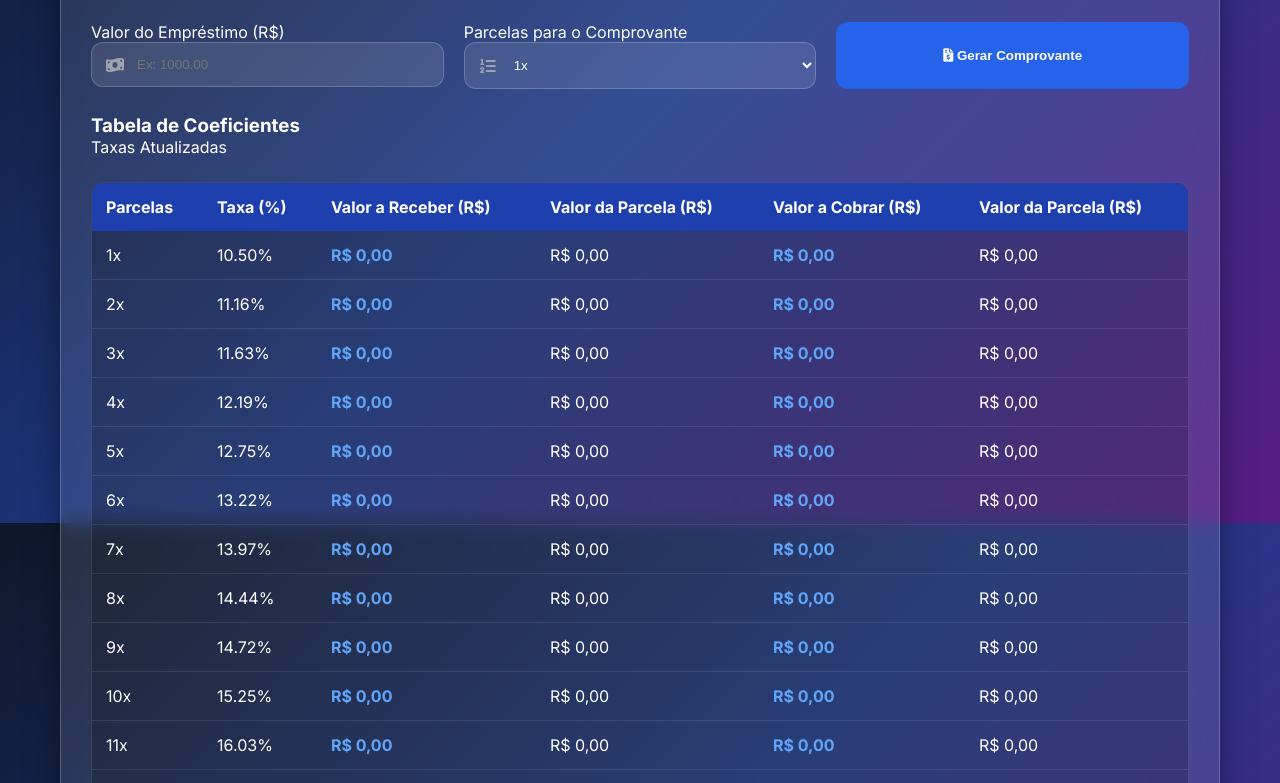
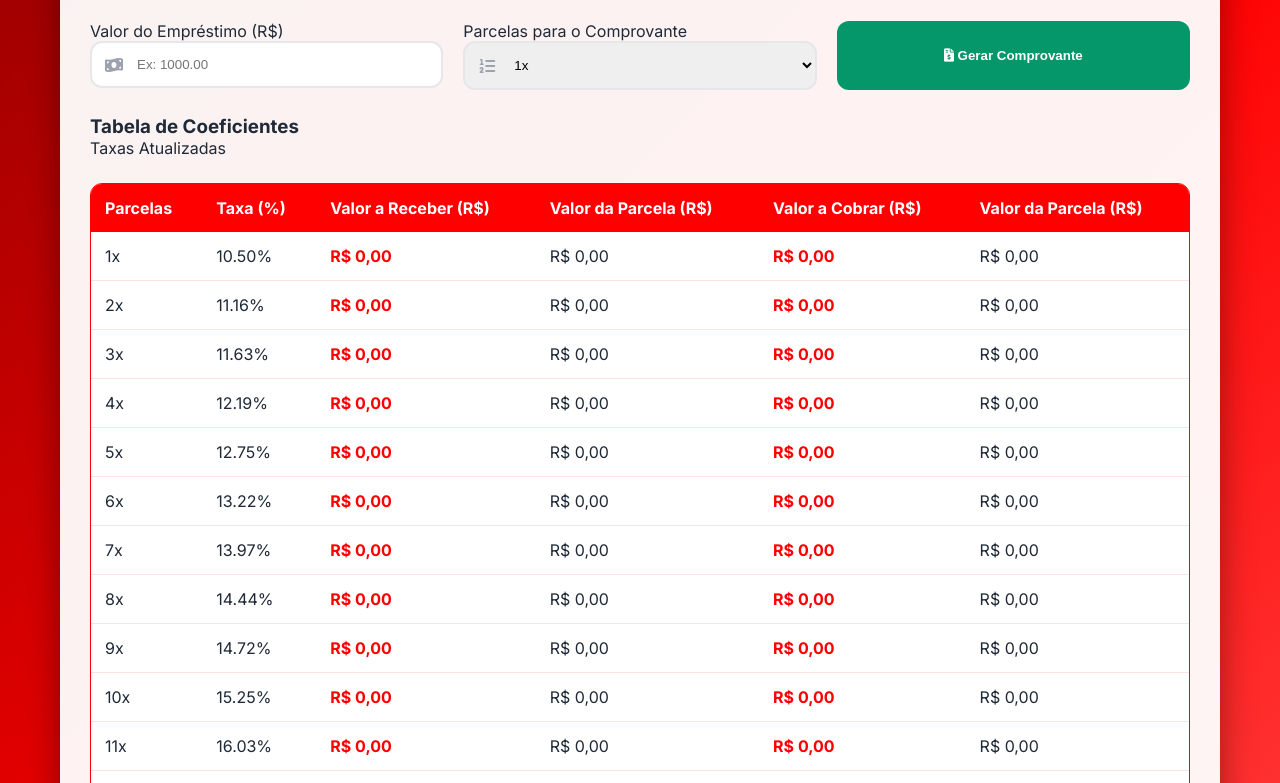
Before and after one commit to NovaEraEmpreendimentos/sm-dos-campos2, a plain HTML site: page index.html in a window 1280 px wide. Shown: the part 277-1060 px from the top of the page. Drawn offline with nearby package versions, Linux system fonts and the light colour scheme.

Commit message:
styles.css

```diff
--- a/styles.css
+++ b/styles.css
@@ -2,8 +2,7 @@
 
 body {
     font-family: 'Inter', sans-serif;
-    background: linear-gradient(135deg, #0f172a 0%, #1e3a8a 50%, #581c87 100%);
-    background-attachment: fixed;
+    background: linear-gradient(135deg, #8b0000 0%, #ff0000 50%, #ff4d4d 100%);
     min-height: 100vh; color: #fff;
 }
 
@@ -12,10 +11,7 @@ body {
 .logo-container h1 { font-size: 2.8rem; font-weight: 700; text-shadow: 2px 2px 4px rgba(0,0,0,0.3); }
 
 .simulator-card {
-    background: rgba(255, 255, 255, 0.1);
-    backdrop-filter: blur(10px);
-    -webkit-backdrop-filter: blur(10px);
-    border: 1px solid rgba(255, 255, 255, 0.2);
+    background: rgba(255, 255, 255, 0.95); color: #1f2937;
     border-radius: 20px; padding: 30px; box-shadow: 0 15px 35px rgba(0,0,0,0.4);
 }
 
@@ -23,25 +19,24 @@ body {
 .input-with-icon { position: relative; display: flex; align-items: center; }
 .input-with-icon i { position: absolute; left: 15px; color: #9ca3af; }
 .input-with-icon input, .input-with-icon select {
-    width: 100%; padding: 14px 14px 14px 45px;
-    background: rgba(255, 255, 255, 0.1); border: 1px solid rgba(255, 255, 255, 0.2);
-    border-radius: 12px; color: #fff;
+    width: 100%; padding: 14px 14px 14px 45px; border: 2px solid #e5e7eb; border-radius: 12px;
 }
 
 .btn-success {
-    background: #2563eb; color: #fff; border: none; padding: 15px;
+    background: #059669; color: #fff; border: none; padding: 15px;
     border-radius: 12px; cursor: pointer; font-weight: 700; width: 100%;
 }
 
-.table-container { overflow-x: auto; margin-top: 25px; background: rgba(0,0,0,0.2); border-radius: 12px; border: 1px solid rgba(255,255,255,0.1); }
+/* TABELA VERMELHA */
+.table-container { overflow-x: auto; margin-top: 25px; background: #fff; border-radius: 12px; border: 1px solid #ff0000; }
 table { width: 100%; border-collapse: collapse; }
-th { background: #1e40af; color: #ffffff; padding: 14px; text-align: left; }
-td { padding: 14px; text-align: left; border-bottom: 1px solid rgba(255,255,255,0.1); }
-.highlight { color: #60a5fa; font-weight: 700; }
+th { background: #ff0000; color: #ffffff; padding: 14px; text-align: left; }
+td { padding: 14px; text-align: left; border-bottom: 1px solid #fee2e2; }
+.highlight { color: #ff0000; font-weight: 700; }
 
-.modal { display: none; position: fixed; z-index: 1000; left: 0; top: 0; width: 100%; height: 100%; background: rgba(0,0,0,0.8); }
+.modal { display: none; position: fixed; z-index: 1000; left: 0; top: 0; width: 100%; height: 100%; background: rgba(0,0,0,0.7); }
 .modal-content { background: #fff; color: #000; margin: 5% auto; padding: 20px; border-radius: 15px; width: 90%; max-width: 450px; }
 .close { float: right; font-size: 28px; cursor: pointer; }
 .modal-actions { display: flex; gap: 10px; margin-top: 20px; }
-.btn-primary { flex: 1; padding: 12px; background: #1e40af; color: #fff; border: none; border-radius: 8px; cursor: pointer; }
+.btn-primary { flex: 1; padding: 12px; background: #ff0000; color: #fff; border: none; border-radius: 8px; cursor: pointer; font-weight: bold; }
 .btn-secondary { flex: 1; padding: 12px; background: #e5e7eb; border: none; border-radius: 8px; cursor: pointer; }
```
